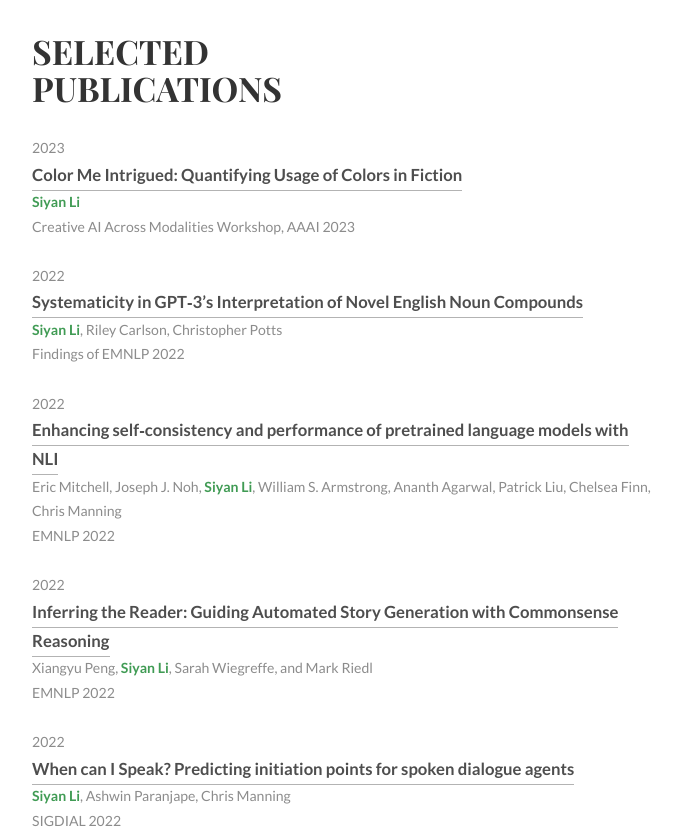
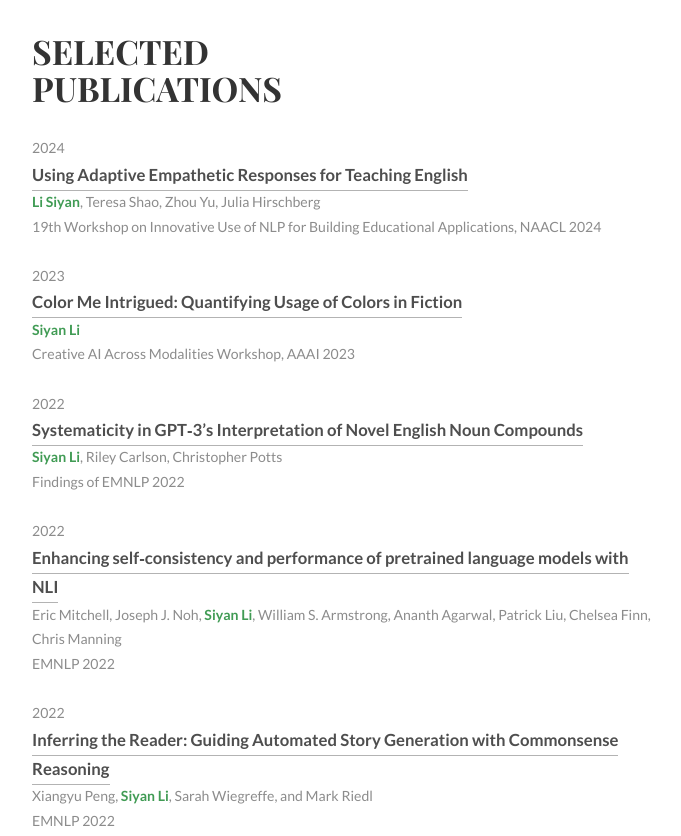
Before and after one commit to siyan-sylvia-li/sli613.github.io, a plain HTML site: page index.html in a window 1280 px wide. Shown: the part 880-1716 px from the top of the page, without its empty margins (297-978 px from the left). Drawn offline with Linux system fonts and the light colour scheme; files whose address does not match are found by name.

Commit message:
June 2024 Update

```diff
--- a/index.html
+++ b/index.html
@@ -75,6 +75,12 @@
 	<div class="work section second" id="experiences">
 		<div class="container">
 			<h1>Selected<br>Publications</h1>
+			<ul class="work-list">
+				<li>2024</li>
+				<li><a href="https://arxiv.org/pdf/2404.13764" target="_blank"><b>Using Adaptive Empathetic Responses for Teaching English</b></a></li>
+				<li><b style="color: rgba(22,133,46,0.82)">Li Siyan</b>, Teresa Shao, Zhou Yu, Julia Hirschberg</li>
+				<li>19th Workshop on Innovative Use of NLP for Building Educational Applications, NAACL 2024</li>
+			</ul>
 			<ul class="work-list">
 				<li>2023</li>
 				<li><a href="https://arxiv.org/pdf/2301.03559.pdf" target="_blank"><b>Color Me Intrigued: Quantifying Usage of Colors in Fiction</b></a></li>
```
Also changed, not shown: 1 other file.
